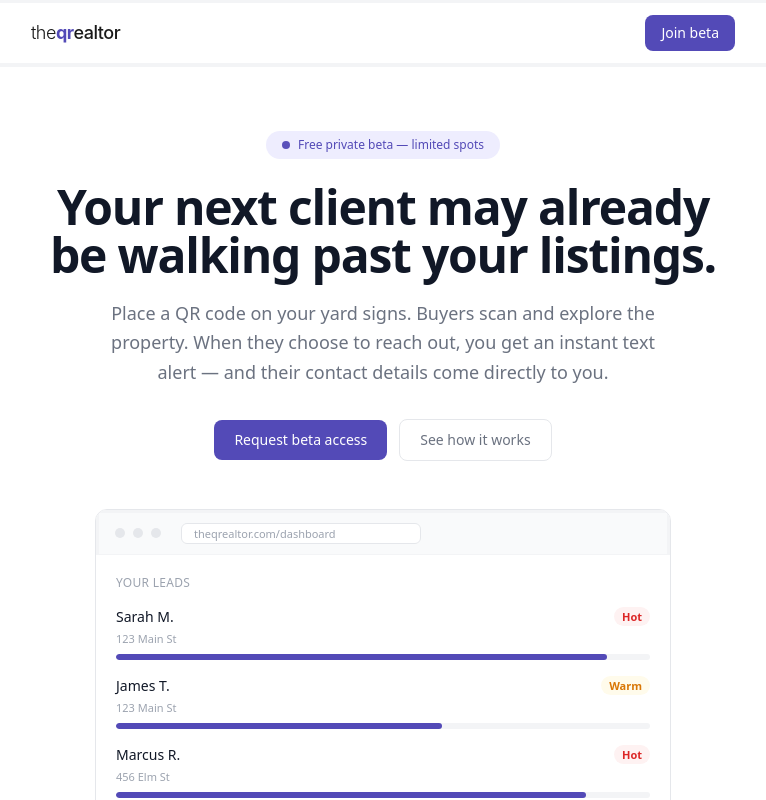
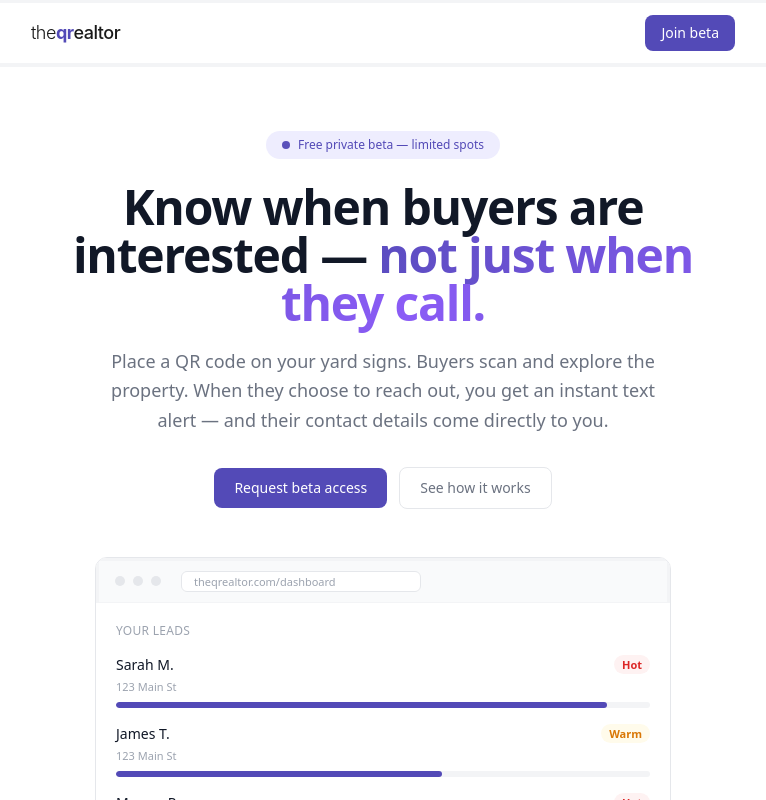
Before and after one commit to daze2991-del/theQRealtor, a Next.js app: page / in a window 1280 px wide. Shown: the top 800 px of the page, without its empty margins (257-1023 px from the left). Built offline with nearby package versions, Linux system fonts and the light colour scheme.

Commit message:
Update hero headline and subtext

```diff
--- a/app/(marketing)/page.tsx
+++ b/app/(marketing)/page.tsx
@@ -159,7 +159,19 @@ function Hero() {
           variants={fadeUp}
           className="text-center text-4xl sm:text-5xl font-bold tracking-tight text-gray-900 leading-tight mb-5"
         >
-          Your next client may already be walking past your listings.
+          <style>{`@keyframes purple-shift{0%,100%{background-position:0% 50%}50%{background-position:100% 50%}}`}</style>
+          Know when buyers are interested —{' '}
+          <span style={{
+            background: 'linear-gradient(90deg,#534AB7,#8B5CF6,#534AB7)',
+            backgroundSize: '200% auto',
+            backgroundClip: 'text',
+            WebkitBackgroundClip: 'text',
+            WebkitTextFillColor: 'transparent',
+            color: 'transparent',
+            animation: 'purple-shift 3s ease infinite',
+          }}>
+            not just when they call.
+          </span>
         </motion.h1>
 
         <motion.p
```
